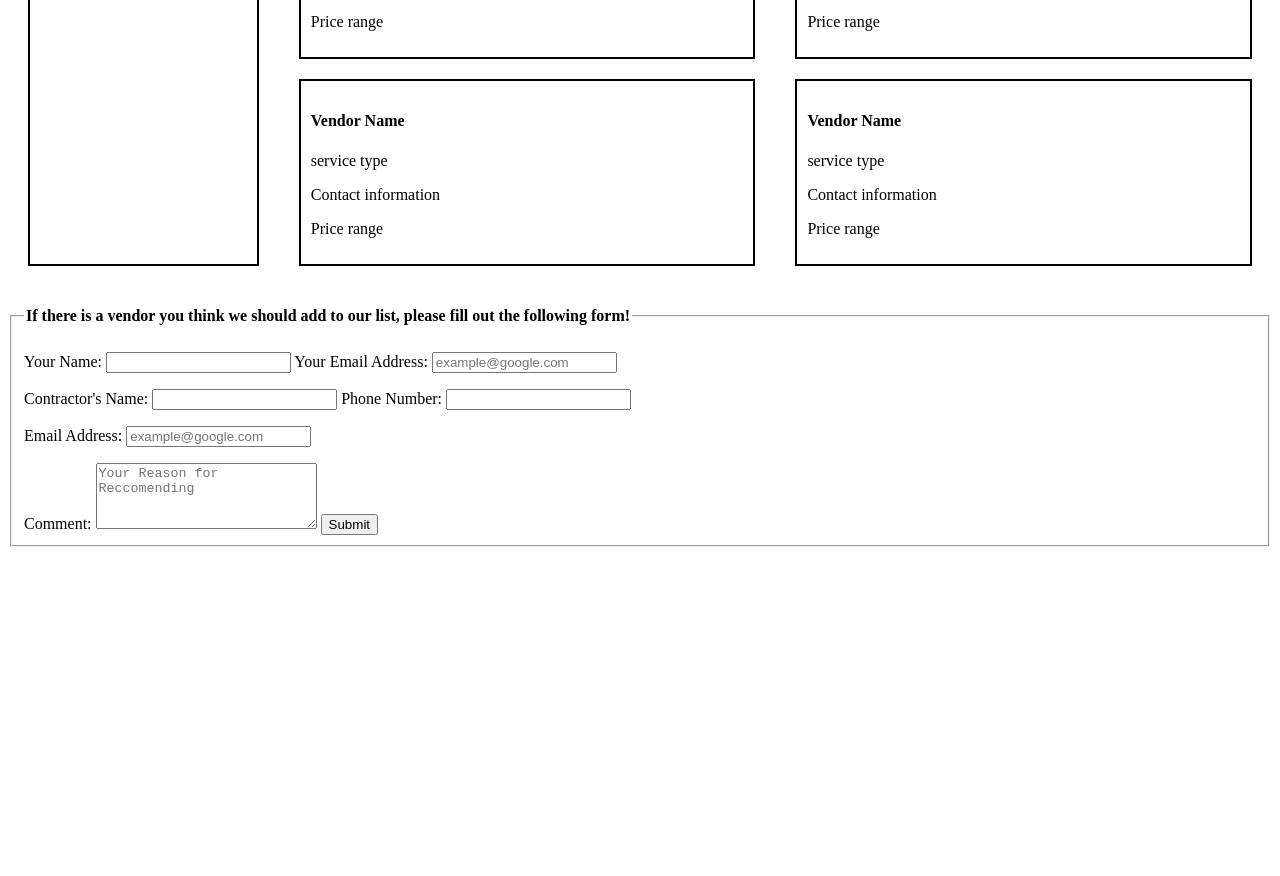
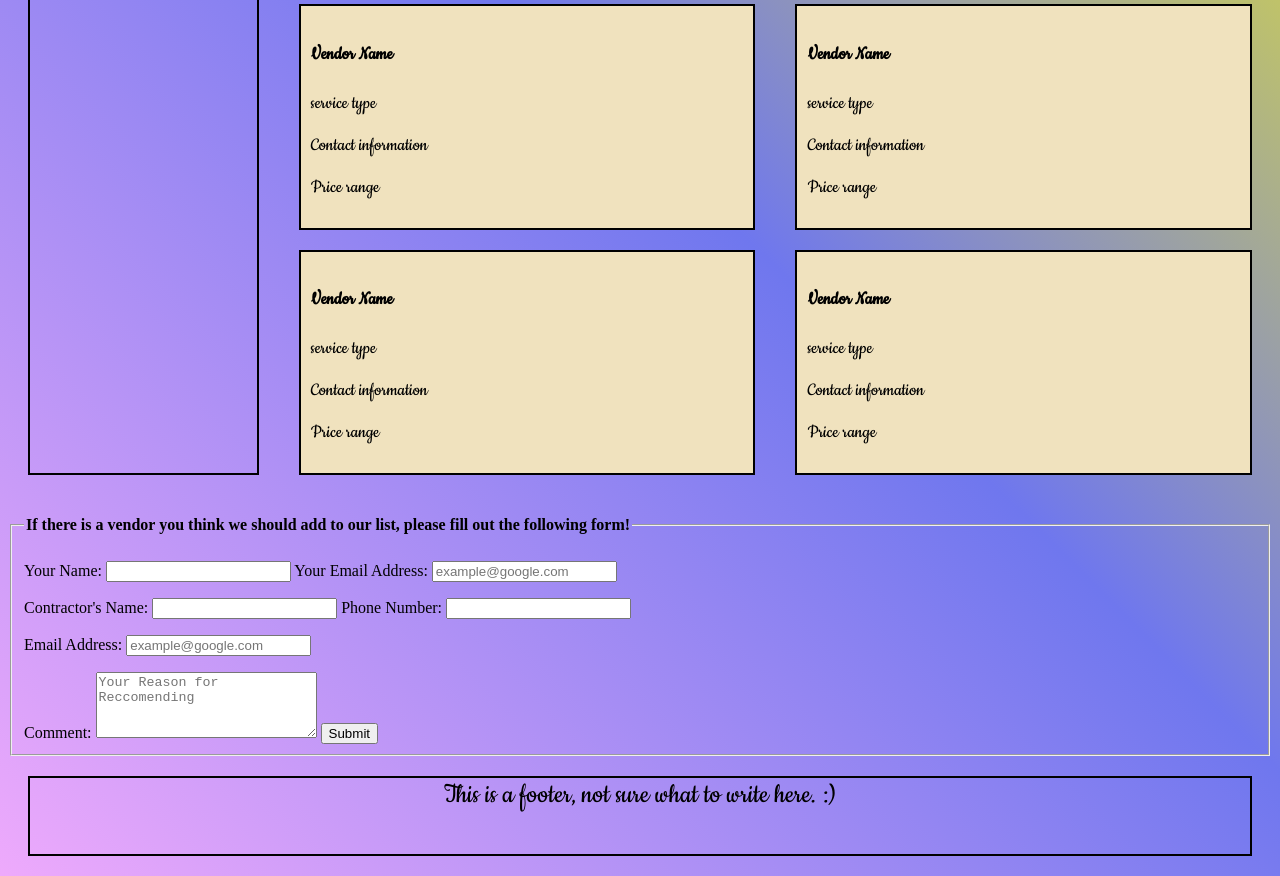
Before and after one commit to tchee9499/contractor_catalog, a plain HTML site: page index.html in a window 1280 px wide. Shown: the part 613-1489 px from the top of the page. Before the commit the page ends 1168 px from the top, so only its background shows below. Drawn offline with Linux system fonts and the light colour scheme.

Commit message:
worked on final proj

```diff
--- a/index.html
+++ b/index.html
@@ -6,6 +6,9 @@
     <meta name="viewport" content="width=device-width, initial-scale=1.0">
     <title>Contractor Catalog</title>
     <link rel="stylesheet" href="./style.css">
+    <link rel="preconnect" href="https://fonts.googleapis.com">
+    <link rel="preconnect" href="https://fonts.gstatic.com" crossorigin>
+    <link href="https://fonts.googleapis.com/css2?family=Cookie&family=Monoton&display=swap" rel="stylesheet">
 </head>
 <body>
 <header>
@@ -86,10 +89,8 @@
 
         </fieldset>
     </form>
-
 </main>
-
-
-    <script src="./app.js"></script>
+<footer>This is a footer, not sure what to write here. :)</footer>
+<script src="./app.js"></script>
 </body>
 </html>
--- a/style.css
+++ b/style.css
@@ -1,30 +1,69 @@
 * {
     box-sizing: border-box;
 }
+body {
+    background: linear-gradient(45deg, rgb(238, 170, 252),
+     rgb(111, 119, 238), yellow );
+}
+
 header {
     border: 2px solid black;
     margin: 5px;
     text-align: center;
+    font-family: 'Monoton', cursive;
 }
 #description{
     border: 2px solid black;
     margin: 20px;
     text-align: center;
+    font-family: 'Cookie', cursive;
+    font-size: 30px;
 }
 aside {
     border: 2px solid black;
     margin: 20px;
     text-align: center;
+    font-family: 'Cookie', cursive;
+    font-size: 30px;
+
+}
+footer {
+    border: 2px solid black;
+    margin: 20px;
+    text-align: center;
+    height: 10vh;
+    font-family: 'Cookie', cursive;
+    font-size: 30px;
 }
 #first, #second, #third, #fourth, #fifth, #sixth {
     border: 2px solid black;
     margin: 50px 150px;
     /* overflow: scroll; */
     padding: 10px;
+    background-color: rgb(240, 226, 190);
+    transition: 0.3s ease-in-out;
+    font-family: 'Cookie', cursive;
+    font-size: 20px;
 }
 
-
-
+#first:hover {
+    background-color: rgb(207, 207, 207);
+}
+#second:hover {
+    background-color: rgb(207, 207, 207);
+}
+#third:hover {
+    background-color: rgb(207, 207, 207);
+}
+#fourth:hover {
+    background-color: rgb(207, 207, 207);
+}
+#fifth:hover {
+    background-color: rgb(207, 207, 207);
+}
+#sixth:hover {
+    background-color: rgb(207, 207, 207);
+}
 
 @media (min-width: 800px) {
     #wrapper {
```
